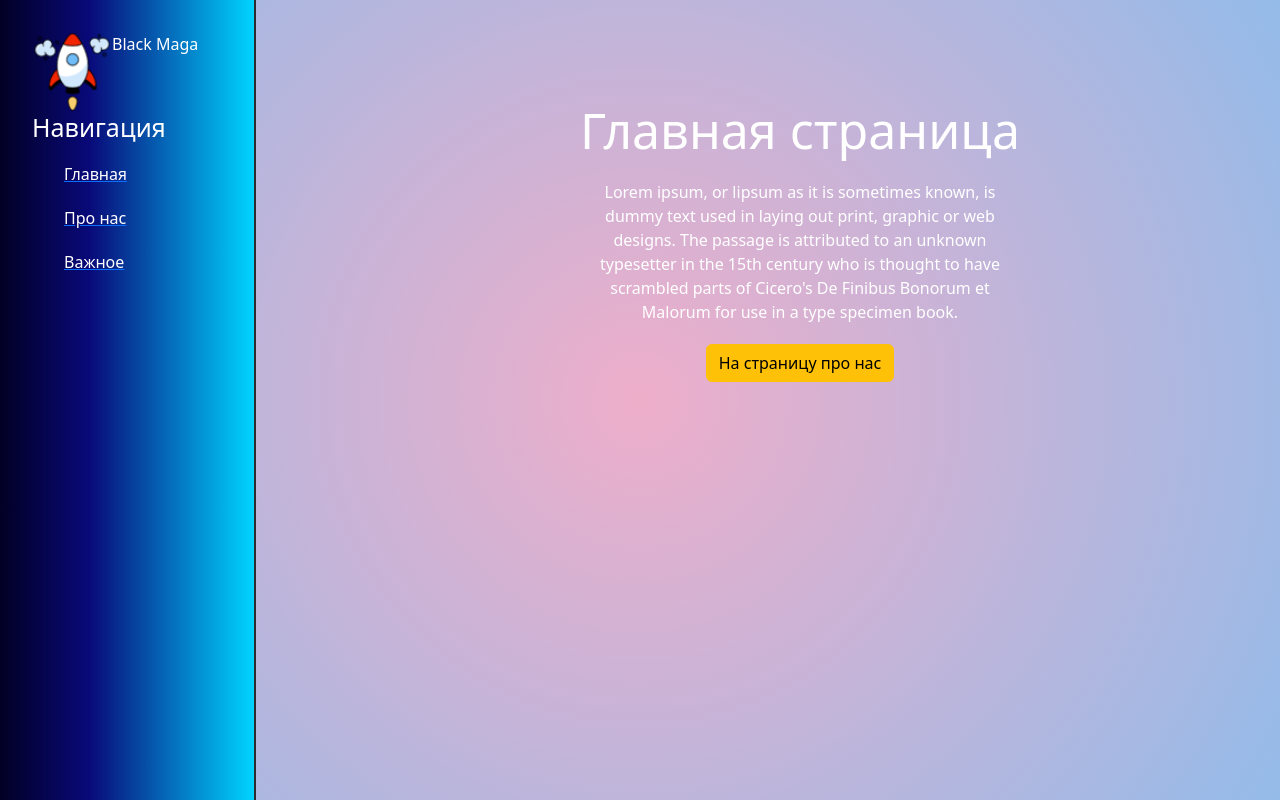
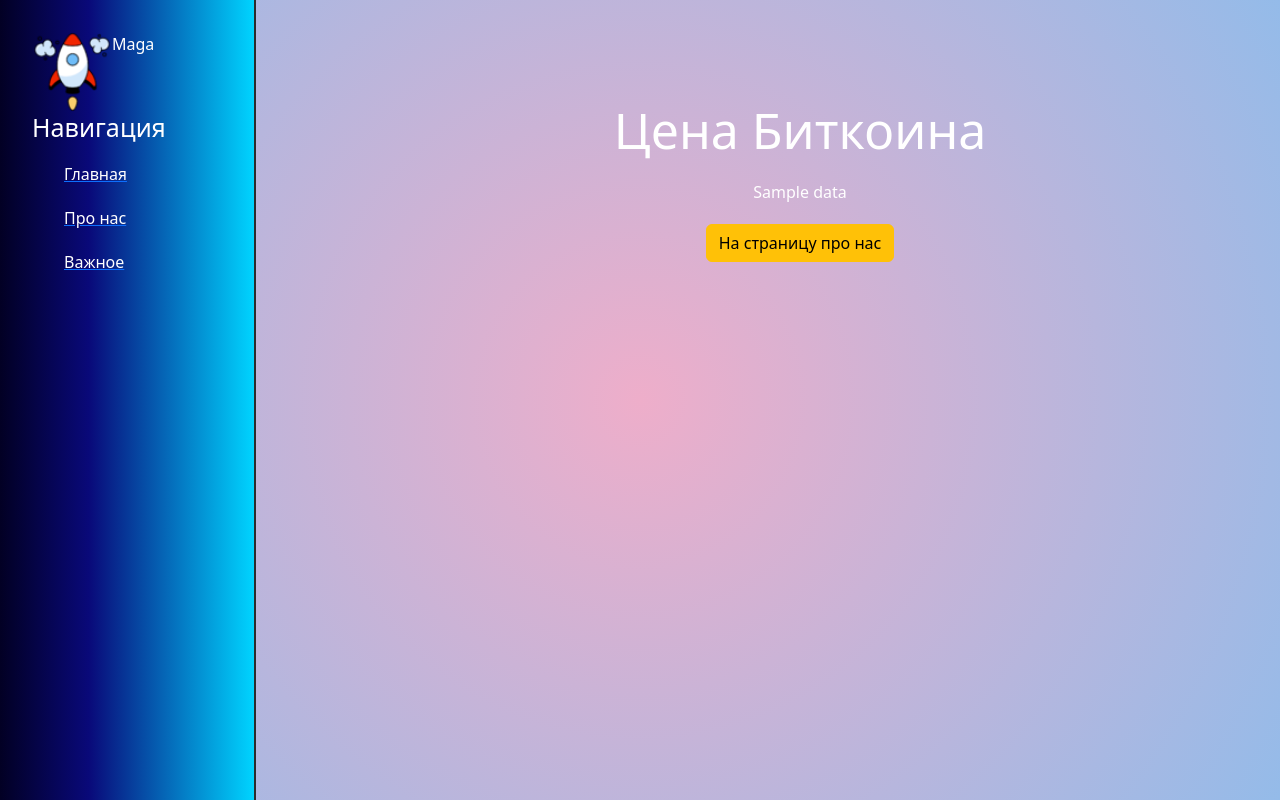
Before and after one commit to magomed14102006/practic-in-vuz, a Django app: template taskmanager/main/templates/main/index.html in a window 1280 px wide. Run offline with Django 5.2, Linux system fonts and the light colour scheme; the template is opened without the code that fills it: most values are stand-ins (such as "Sample title", 1, 10 or a date in 2020).

Commit message:
Уже закончил

```diff
--- a/taskmanager/main/templates/main/index.html
+++ b/taskmanager/main/templates/main/index.html
@@ -4,10 +4,8 @@
 
 {% block content %}
 <div class="features">
-    <h1>Главная страница</h1>
-    <p>Lorem ipsum, or lipsum as it is sometimes known, is dummy text used in laying out print, graphic or web designs.
-        The passage is attributed to an unknown typesetter in the 15th century who is thought to have scrambled parts of
-        Cicero's De Finibus Bonorum et Malorum for use in a type specimen book.</p>
-    <button class="btn btn-warning">На страницу про нас</button>
+    <h1>Цена Биткоина</h1>
+    <p>{{ data }}</p>
+    <button class="btn btn-warning" onclick="redirect()">На страницу про нас</button>
 </div>
 {% endblock %}
--- a/taskmanager/main/templates/main/template.html
+++ b/taskmanager/main/templates/main/template.html
@@ -7,11 +7,16 @@
     <title>{% block title %}{% endblock %}</title>
     <link rel='stylesheet' href="https://cdn.jsdelivr.net/npm/bootstrap@5.3.2/dist/css/bootstrap.min.css">
     <link rel="stylesheet" href="{% static 'main/css/main.css' %}">
+    <script>
+        function redirect() {
+            window.location.href = "{% url 'about'%}";
+        }
+    </script>
 </head>
 <body>
 <aside>
     <img src="{% static 'main/image/image_site.png' %}" alt='Логотип'>
-    <span class="Practic">Black Maga</span>
+    <span class="Practic">Maga</span>
     <h3>Навигация</h3>
     <ul>
         <a href="{% url 'home' %}">
```
Also changed, not shown: main.py (+13 -0 lines), taskmanager/main/views.py (+15 -1 lines), taskmanager/main/static/main/css/main.css (line endings or trailing spaces).
